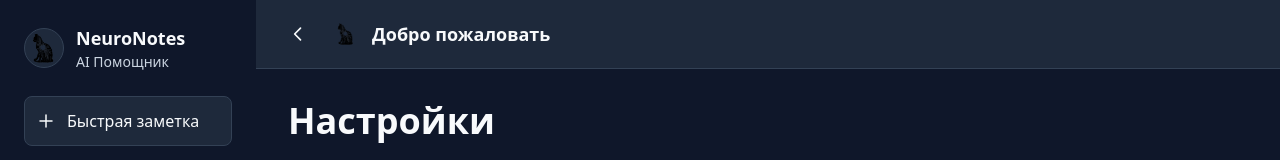
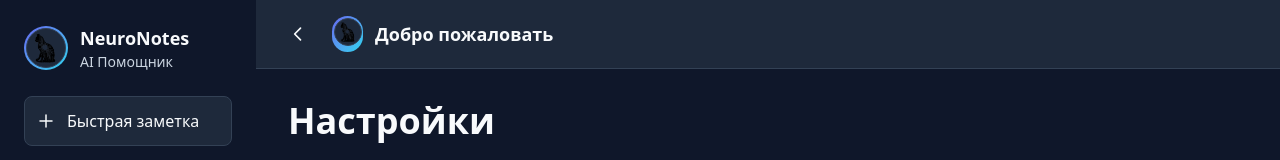
Before and after one commit to foxnaim/NeuroNotes, a Next.js app: page /settings in a window 1280 px wide. Shown: the top 160 px of the page. Built offline with nearby package versions, Linux system fonts and the light colour scheme.

Commit message:
ui: градиентная окантовка логотипа по текущей теме; укрепил явные классы для цветов (контраст)

```diff
--- a/src/app/globals.css
+++ b/src/app/globals.css
@@ -22,3 +22,10 @@
 .compact .rounded-2xl{ border-radius:0.75rem; }
 .compact .text-2xl{ font-size:1.25rem; }
 .compact .text-xl{ font-size:1rem; }
+
+/* Accessibility: ensure contrasts by tinting borders/backgrounds on dark themes */
+.bg-surface { background-color: var(--color-surface); }
+.bg-background { background-color: var(--color-background); }
+.text-text-primary { color: var(--color-text-primary); }
+.text-text-secondary { color: var(--color-text-secondary); }
+.border-border { border-color: var(--color-border); }
--- a/src/components/Header.tsx
+++ b/src/components/Header.tsx
@@ -39,7 +39,11 @@ export default function Header({ isSidebarOpen, onToggleSidebar, isSidebarCollap
           </button>
         )}
         <div className="hidden lg:flex items-center gap-3">
-          <Image src="/logo.png" alt="NeuroNotes" width={28} height={28} />
+          <span className="rounded-full bg-gradient-to-br from-primary to-secondary p-[1.5px]">
+            <span className="inline-flex items-center justify-center w-7 h-7 rounded-full overflow-hidden bg-surface border border-border">
+              <Image src="/logo.png" alt="NeuroNotes" width={28} height={28} />
+            </span>
+          </span>
           <h1 className="text-text-primary font-semibold text-lg">Добро пожаловать</h1>
         </div>
       </div>
--- a/src/components/Sidebar.tsx
+++ b/src/components/Sidebar.tsx
@@ -48,8 +48,10 @@ export default function Sidebar({ isOpen, isCollapsed = false, onToggleCollapse,
       {/* Header */}
       <div className="flex items-center justify-between mb-6">
         <div className="flex items-center">
-          <div className="w-10 h-10 rounded-full overflow-hidden mr-3 bg-surface border border-border flex items-center justify-center">
-            <Image src="/logo.png" alt="NeuroNotes" width={40} height={40} />
+          <div className="mr-3 rounded-full bg-gradient-to-br from-primary to-secondary p-[2px]">
+            <div className="w-10 h-10 rounded-full overflow-hidden bg-surface border border-border flex items-center justify-center">
+              <Image src="/logo.png" alt="NeuroNotes" width={40} height={40} />
+            </div>
           </div>
           {!isCollapsed && (
             <div>
```
